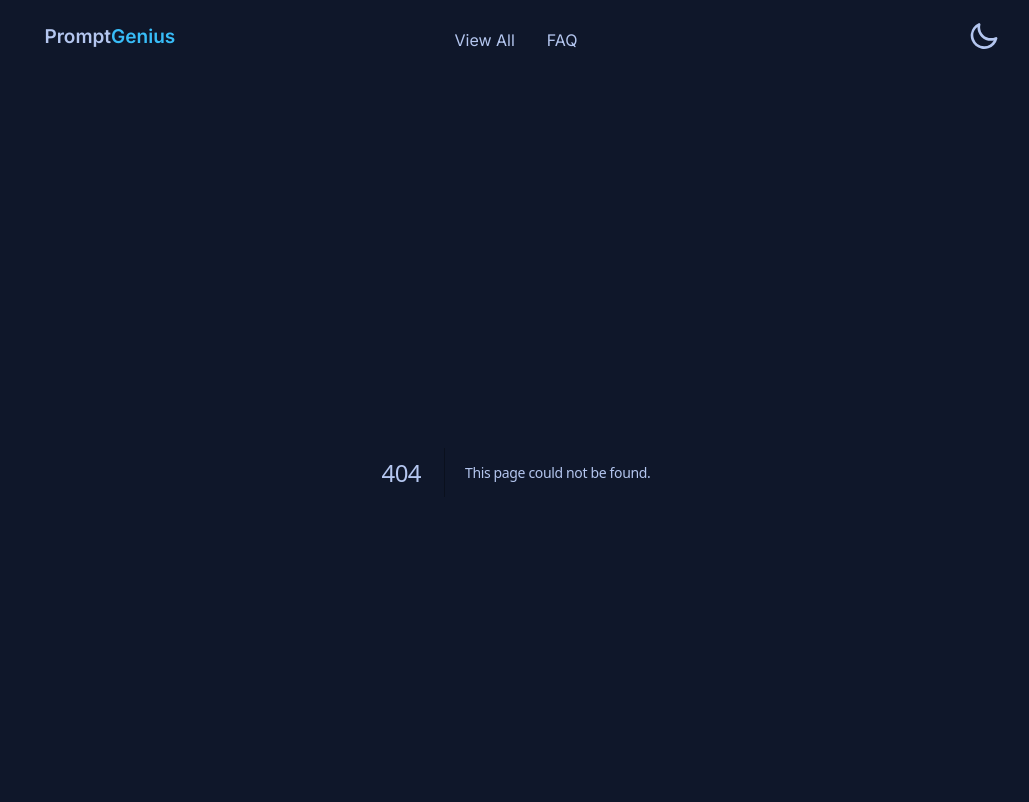
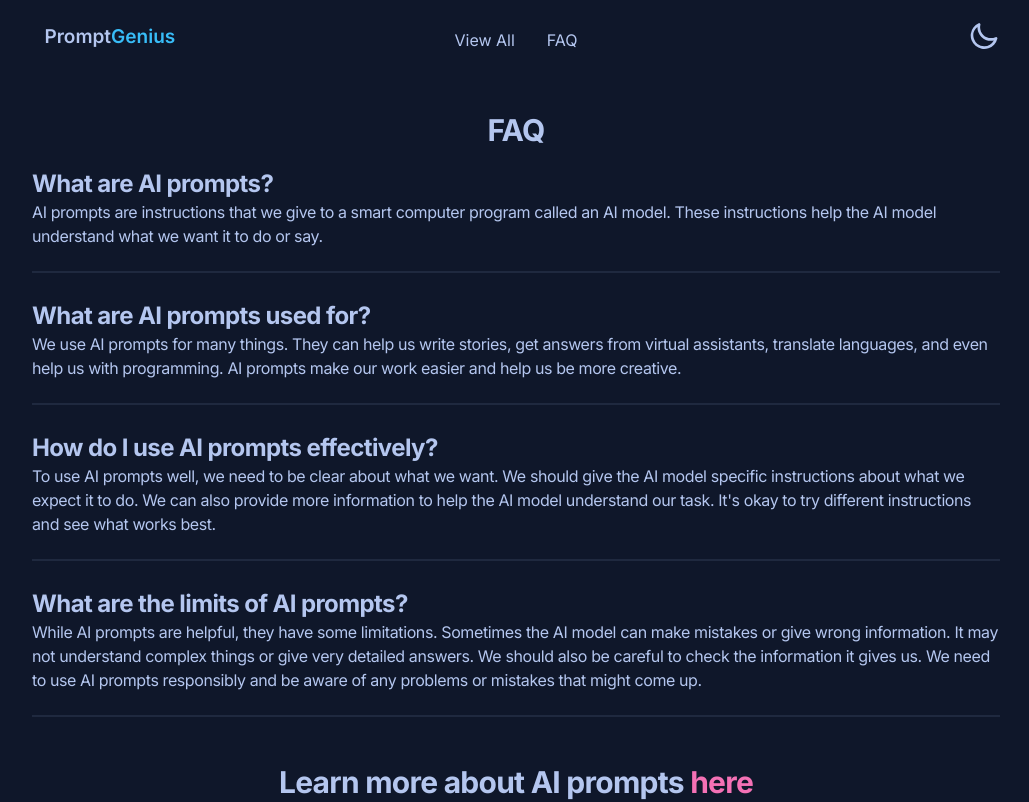
Before and after one commit to kcereno/promptgenius, a Next.js app: page /faq in a window 1280 px wide. Before the commit this address had no page. Shown: the top 802 px of the page, without its empty margins (124-1153 px from the left). Built offline with nearby package versions, Linux system fonts and the light colour scheme.

Commit message:
Finish FAQ

```diff
--- /dev/null
+++ b/app/(pages)/faq/page.tsx
@@ -0,0 +1,38 @@
+import { faqData } from '@/data';
+import { FAQDataPointI } from '@/models/interfaces';
+import Link from 'next/link';
+import React from 'react';
+
+const FAQPage = () => {
+  return (
+    <div className="mx-4 mt-10">
+      <h1 className="text-center">FAQ</h1>
+      {faqData.map((dataPoint) => (
+        <div
+          key={dataPoint.question}
+          className="mt-5"
+        >
+          <h2>{dataPoint.question}</h2>
+          <p>{dataPoint.answer}</p>
+          <div className="divider"></div>
+        </div>
+      ))}
+
+      <div className="mt-10 text-center">
+        <h1>
+          Learn more about AI prompts{' '}
+          <span>
+            <Link
+              href="https://learnprompting.org/"
+              className="text-center hover:cursor-pointer text-accent"
+            >
+              here
+            </Link>
+          </span>
+        </h1>
+      </div>
+    </div>
+  );
+};
+
+export default FAQPage;
--- a/app/prompts/page.tsx
+++ b/app/(pages)/prompts/page.tsx
@@ -1,7 +1,7 @@
 'use client';
 import ComboCard from '@/components/ComboCard';
 import React, { useEffect, useState } from 'react';
-import { getUniqueTags } from '../../lib/prompts';
+import { getUniqueTags } from '../../../lib/prompts';
 import { prompts } from '@/data';
 import { PromptI } from '@/models/interfaces';
 import Pagination from '@/ui/Pagination';
--- a/app/page.tsx
+++ b/app/page.tsx
@@ -29,8 +29,8 @@ export default function Home() {
               Prompt
               <span className="text-primary">Genius</span>
             </h1>
-            <p className="mt-2 prose ">
-              Find the right prompts for AI engines you need without digging the
+            <p className="mt-2 prose">
+              Find the right prompts for AI engines you need without digging
               through the web
             </p>
           </div>
@@ -46,7 +46,7 @@ export default function Home() {
               {prompts.map((prompt) => (
                 <option
                   key={prompt.goal}
-                  value={prompt.goal}
+                  value={prompt.id}
                 >
                   {prompt.goal}
                 </option>
--- a/components/Nav.tsx
+++ b/components/Nav.tsx
@@ -28,9 +28,9 @@ const Nav = ({ changeTheme }: Props) => {
         <li>
           <Link href="/">Home</Link>
         </li>
-        {/* <li>
-          <a href="">FAQ</a>
-        </li> */}
+        <li>
+          <Link href="faq">FAQ</Link>
+        </li>
 
         <li>
           <Link href="/prompts">View All</Link>
@@ -59,7 +59,7 @@ const Nav = ({ changeTheme }: Props) => {
               <Link href="/prompts">View All</Link>
             </li>
             <li>
-              <a>FAQ</a>
+              <Link href="faq">FAQ</Link>
             </li>
           </ul>
         </div>
--- a/data.ts
+++ b/data.ts
@@ -1,4 +1,4 @@
-import { PromptI } from './models/interfaces';
+import { FAQDataPointI, PromptI } from './models/interfaces';
 
 export const prompts: PromptI[] = [
   {
@@ -77,3 +77,26 @@ export const prompts: PromptI[] = [
     tags: ['web design', 'fashion'],
   },
 ];
+
+export const faqData: FAQDataPointI[] = [
+  {
+    question: 'What are AI prompts?',
+    answer:
+      'AI prompts are instructions that we give to a smart computer program called an AI model. These instructions help the AI model understand what we want it to do or say.',
+  },
+  {
+    question: 'What are AI prompts used for?',
+    answer:
+      'We use AI prompts for many things. They can help us write stories, get answers from virtual assistants, translate languages, and even help us with programming. AI prompts make our work easier and help us be more creative.',
+  },
+  {
+    question: 'How do I use AI prompts effectively?',
+    answer:
+      "To use AI prompts well, we need to be clear about what we want. We should give the AI model specific instructions about what we expect it to do. We can also provide more information to help the AI model understand our task. It's okay to try different instructions and see what works best.",
+  },
+  {
+    question: 'What are the limits of AI prompts?',
+    answer:
+      'While AI prompts are helpful, they have some limitations. Sometimes the AI model can make mistakes or give wrong information. It may not understand complex things or give very detailed answers. We should also be careful to check the information it gives us. We need to use AI prompts responsibly and be aware of any problems or mistakes that might come up.',
+  },
+];
--- a/models/interfaces.ts
+++ b/models/interfaces.ts
@@ -6,3 +6,8 @@ export interface PromptI {
   note?: string;
   tags: string[];
 }
+
+export interface FAQDataPointI {
+  question: string;
+  answer: string;
+}
```
